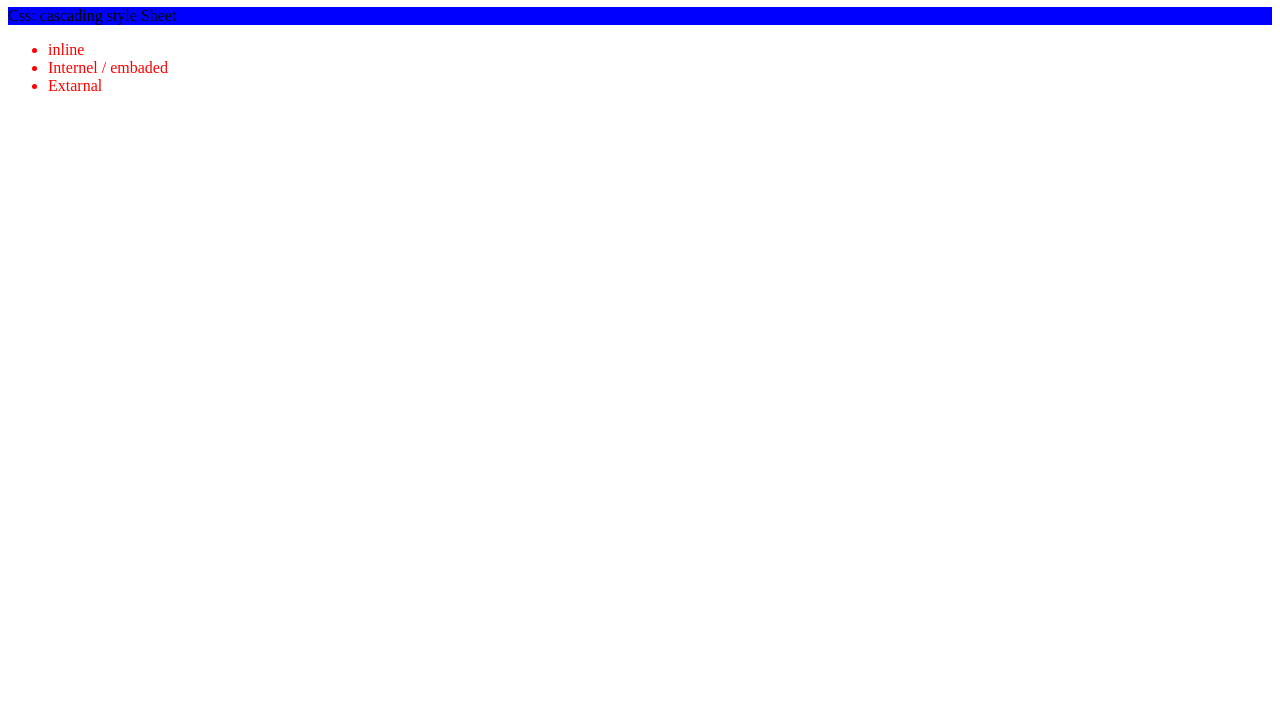
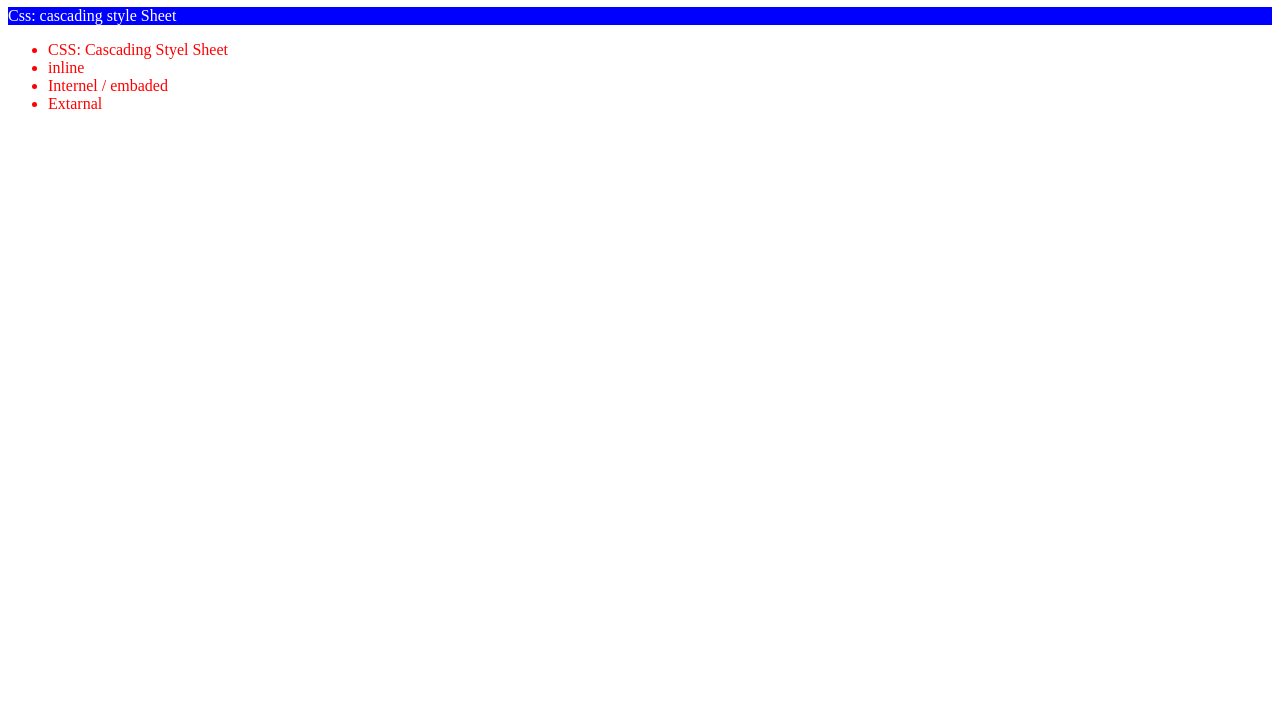
Before and after one commit to sumonpaul55/practice-repo-prgramming-hero, a plain HTML site: page index.html in a window 1280 px wide. Shown: the part 73-800 px from the top of the page. Drawn offline with Linux system fonts and the light colour scheme.

Commit message:
some style added

```diff
--- a/index.html
+++ b/index.html
@@ -10,8 +10,10 @@
         ul li {
             color: red;
         }
+
         p {
             background-color: blue;
+            color: white;
         }
     </style>
 </head>
@@ -20,6 +22,7 @@
     <h1 style="color:aquamarine; background-color: antiquewhite;">This is h1 tag</h1>
     <p>Css: cascading style Sheet</p>
     <ul>
+        <li>CSS: Cascading Styel Sheet</li>
         <li>inline</li>
         <li>Internel / embaded</li>
         <li>Extarnal</li>
```
